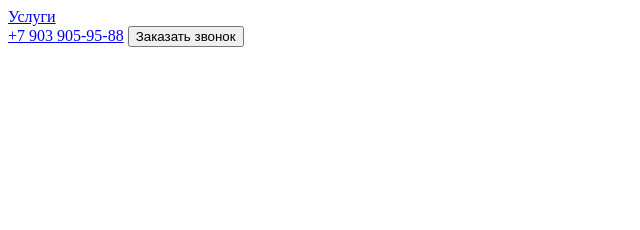
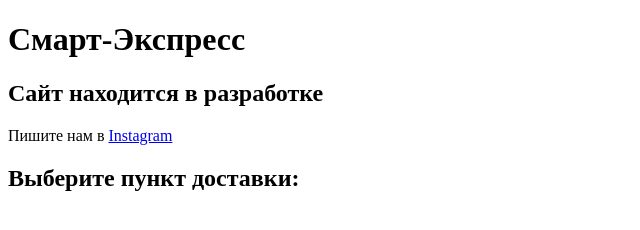
Before and after one commit to AlexanderFrolov-Dev/project, a plain HTML site: page index.html in a window 1280 px wide. Shown: the whole page, without its empty margins (0-640 px from the left). Drawn offline with nearby package versions, Linux system fonts and the light colour scheme.

Commit message:
sourse file index.html fixed

```diff
--- a/index.html
+++ b/index.html
@@ -1,21 +1,14 @@
 <!DOCTYPE html>
 <html>
 <head>
-    <meta charset='utf-8'>
-    <meta http-equiv='X-UA-Compatible' content='IE=edge'>
-    <title>Смарт-Экспресс — Сайт находится в разработке</title>
-    <meta name='viewport' content='width=device-width, initial-scale=1'>
-    <script src='js/jquery-3.6.0.min.js'></script>
+    <title>Смарт-Экспресс — официальный сайт</title>
+    <link rel="stylesheet" href="styles.css">
 </head>
 <body>
-    <header>
-        <nav>
-            <a href="#services">Услуги</a>
-        </nav>
-        <div>
-            <a href="tel:+79039059588">+7 903 905-95-88</a>
-            <button>Заказать звонок</button>
-        </div>
-    </header>
+    <h1>Смарт-Экспресс</h1>
+    <h2>Сайт находится в разработке</h2>
+    Пишите нам в <a href="https://www.instagram.com/skillbox.ru" target="_blank">Instagram</a>
+
+    <h2>Выберите пункт доставки:</h2>
 </body>
 </html>
```
